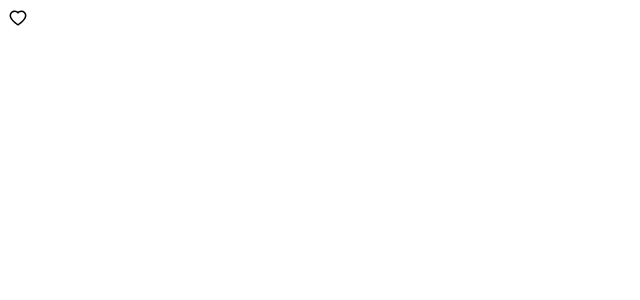
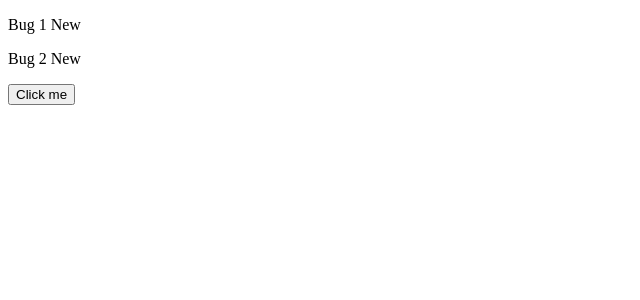
Before and after one commit to haroldport/react-app, a React (Vite) app: page / in a window 1280 px wide. Shown: the top 300 px of the page, without its empty margins (0-640 px from the left). Built offline with nearby package versions, Linux system fonts and the light colour scheme.

Commit message:
Update array of objects

```diff
--- a/package.json
+++ b/package.json
@@ -11,6 +11,7 @@
   },
   "dependencies": {
     "bootstrap": "^5.3.3",
+    "immer": "^10.1.1",
     "react": "^18.2.0",
     "react-dom": "^18.2.0",
     "react-icons": "^5.2.1",
--- a/src/App.tsx
+++ b/src/App.tsx
@@ -1,9 +1,30 @@
-import Like from "./components/Like";
+import { useState } from "react";
+import { produce } from "immer";
 
 function App() {
+  const [bugs, setBugs] = useState([
+    { id: 1, title: "Bug 1", fixed: false },
+    { id: 2, title: "Bug 2", fixed: false },
+  ]);
+
+  const handleClick = () => {
+    // setBugs(bugs.map((bug) => (bug.id === 1 ? { ...bug, fixed: true } : bug)));
+    setBugs(
+      produce((draft) => {
+        const bug = draft.find((bug) => bug.id === 1);
+        if (bug) bug.fixed = true;
+      })
+    );
+  };
+
   return (
     <div>
-      <Like onClick={() => console.log("clicked")} />
+      {bugs.map((bug) => (
+        <p key={bug.id}>
+          {bug.title} {bug.fixed ? "Fixed" : "New"}
+        </p>
+      ))}
+      <button onClick={handleClick}>Click me</button>
     </div>
   );
 }
```
Also changed, not shown: 1 other file (tests, documents, lock files or other folders).
